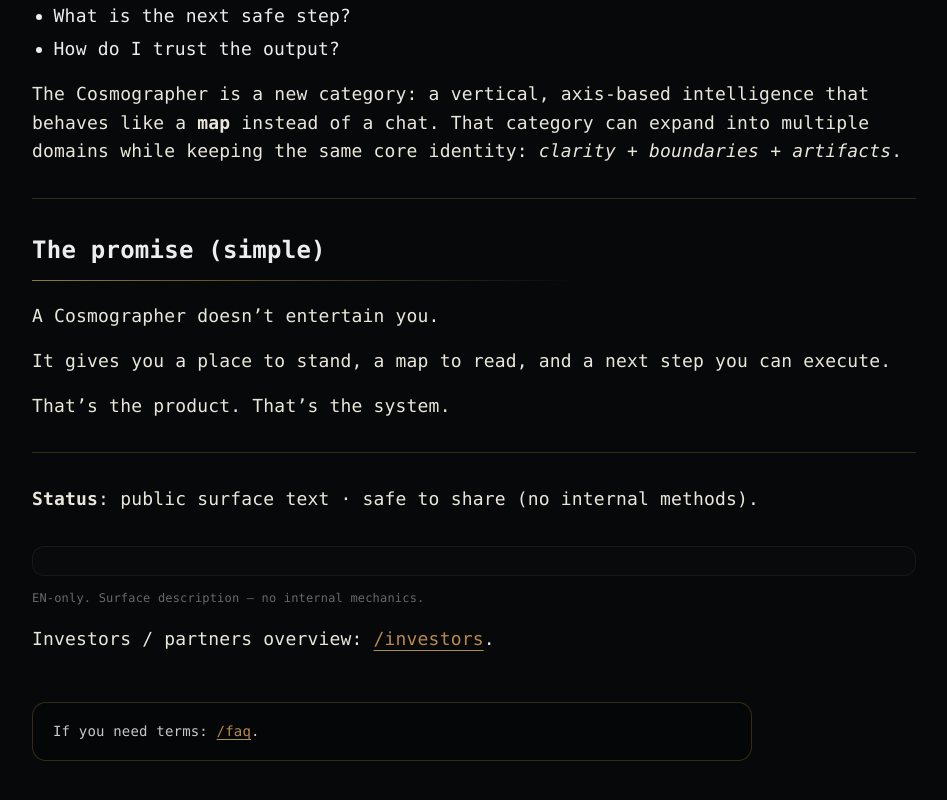
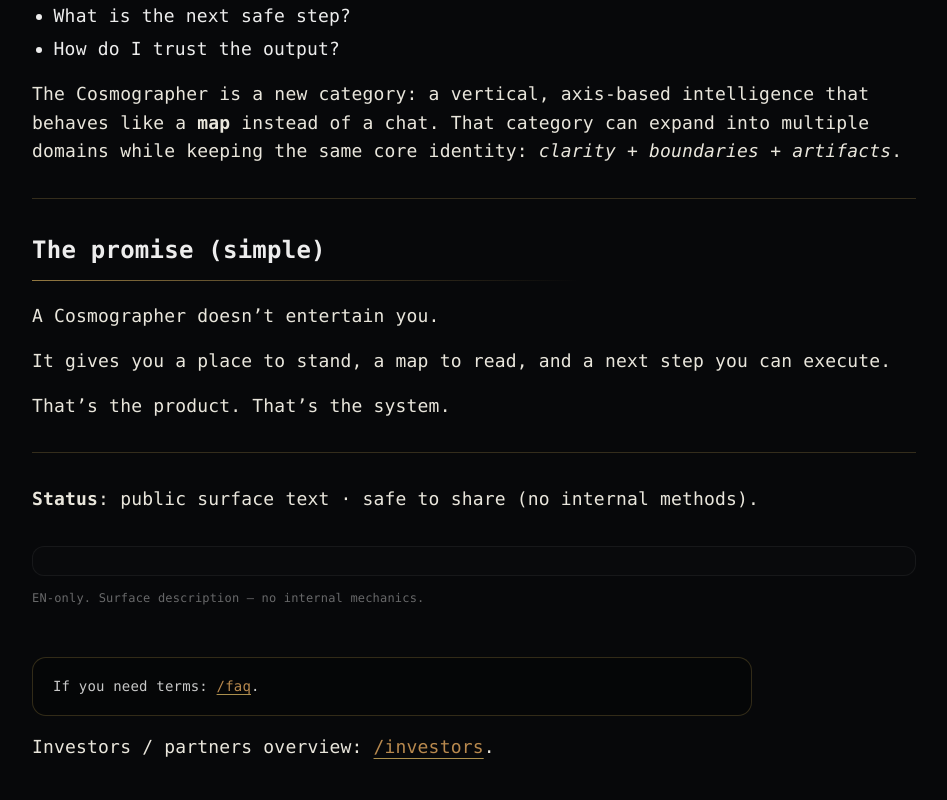
Before and after one commit to AiBhrigu/bhrigu-portal, a Next.js app: page /cosmographer in a window 1280 px wide. Shown: the part 4330-5130 px from the top of the page, without its empty margins (166-1113 px from the left). Built offline with nearby package versions, Linux system fonts and the light colour scheme.

Commit message:
portal: render IA markers (v0.2) + verify harden

```diff
--- a/pages/cosmographer.js
+++ b/pages/cosmographer.js
@@ -256,11 +256,11 @@ export default function Cosmographer() {
                   {/*  */}
 
 
-<p className="muted">Investors / partners overview: <Link href="/investors">/investors</Link>.</p>
-<div style={{ display: "none" }} aria-hidden="true">__IA_COSMO_TO_INVESTORS_V0_2__</div>
 <PortalFooterNav termsHref="/faq" next={[{href:"/frey",label:"/frey"},{href:"/services",label:"/services"},{href:"/start",label:"/start"}]} note="Canon: cosmographer → frey." />
 
 
+
+<p className="muted">Investors / partners overview: <Link href="/investors">/investors</Link>. <span style={{display:"none"}}>__IA_COSMO_TO_INVESTORS_V0_2__</span></p>
 </main>
     </>
   );
--- a/pages/investors.js
+++ b/pages/investors.js
@@ -207,9 +207,9 @@ export default function Investors() {
         }
       `}</style>
           {/*  */}
-      <p className="muted">Deep context: <Link href="/cosmographer">/cosmographer</Link>.</p>
 
-<div style={{ display: "none" }} aria-hidden="true">__IA_INVESTORS_TO_COSMO_V0_2__</div>
+
+<p className="muted">Deep context: <Link href="/cosmographer">/cosmographer</Link>. <span style={{display:"none"}}>__IA_INVESTORS_TO_COSMO_V0_2__</span></p>
 </main>
   );
 }
--- a/pages/start.js
+++ b/pages/start.js
@@ -135,10 +135,11 @@ export default function Start() {
 
 
 <p className="muted">Investors / partners overview: <Link href="/investors">/investors</Link>.</p>
-<div style={{ display: "none" }} aria-hidden="true">__IA_START_TO_INVESTORS_V0_2__</div>
 <PortalFooterNav termsHref="/faq" next={[{href:"/reading",label:"/reading"}]} note="Canon: start → reading." />
 
 
+
+<p className="muted">For investors / partners: <Link href="/investors">/investors</Link>. <span style={{display:"none"}}>__IA_START_TO_INVESTORS_V0_2__</span></p>
 </main>
 
       <style jsx>{`
```
